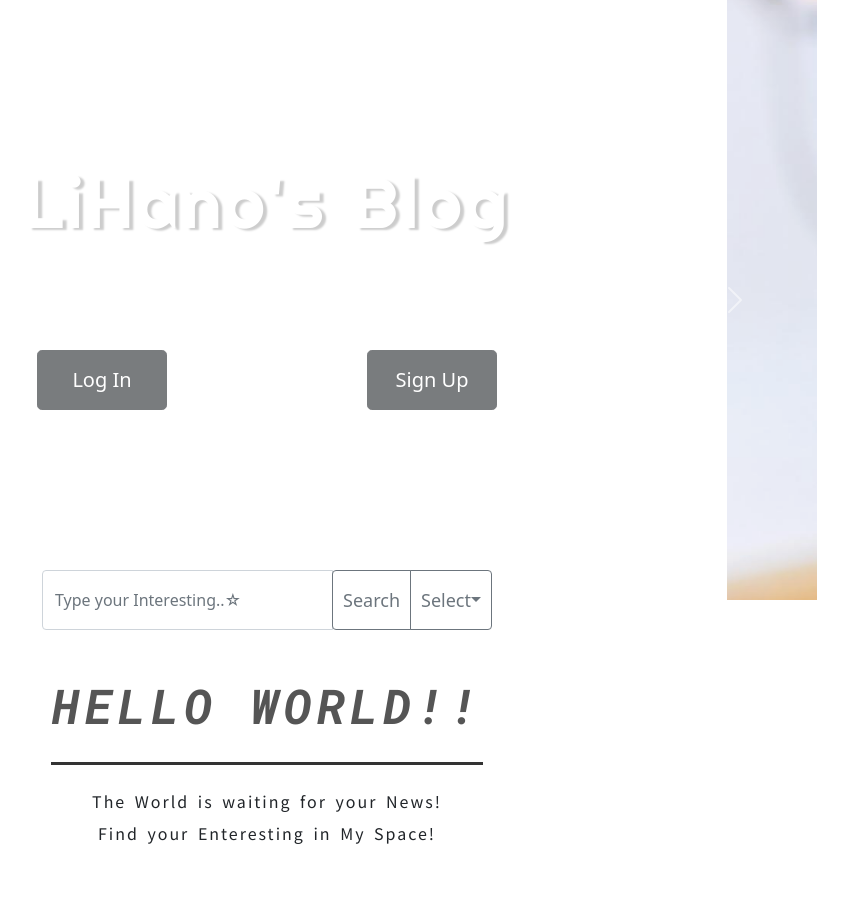
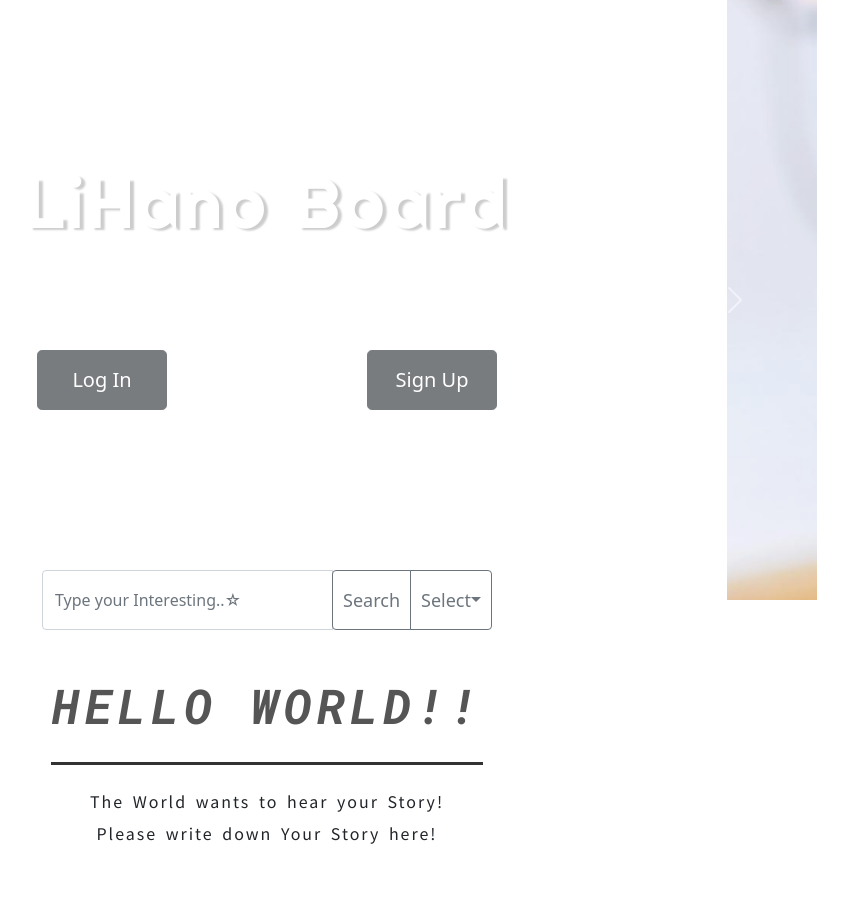
Before and after one commit to ihan12389/blog-react, a React (Create React App) app: page /#/ in a window 1280 px wide. Shown: the top 908 px of the page, without its empty margins (373-1221 px from the left). Built offline with nearby package versions, Linux system fonts and the light colour scheme.

Commit message:
Fix some Err

```diff
--- a/src/components/main/Header.tsx
+++ b/src/components/main/Header.tsx
@@ -130,7 +130,7 @@ const Header = () => {
         </Carousel.Item>
       </HeaderCarousel>
       <LabelContainer>
-        <span>LiHano's Blog</span>
+        <span>LiHano Board</span>
       </LabelContainer>
       {authState.uid === undefined ? (
         <AuthContainer>
--- a/src/components/main/Main.tsx
+++ b/src/components/main/Main.tsx
@@ -124,9 +124,9 @@ const Main = () => {
           <MainContainer>
             <Title>Hello World!!</Title>
             <Explain>
-              The World is waiting for your News!
+              The World wants to hear your Story!
               <br />
-              Find your Enteresting in My Space!
+              Please write down Your Story here!
             </Explain>
             <GridContainer>
               <Row xs={1} sm={2}>
--- a/src/components/posts/PostsHeader.tsx
+++ b/src/components/posts/PostsHeader.tsx
@@ -62,10 +62,10 @@ const SubTitle = styled.span`
 const PostsHeader = () => {
   return (
     <HeaderContainer>
-      <Title>THIS IS LIHANO BLOG</Title>
+      <Title>THIS IS LIHANO BOARD</Title>
 
       <SubTitle>
-        I WANT YOUR NEWS SO WRITE YOUR THINKING.
+        OH HI WELCOME! I WANT TO HEAR YOUR NEWS.
         <br />
         THIS WEB SPACE WILL BE COMPLETED BY YOUR THOUGHTS.
       </SubTitle>
--- a/src/containers/PostsContainer.tsx
+++ b/src/containers/PostsContainer.tsx
@@ -52,11 +52,9 @@ const PostsContainer = (props: any) => {
 
   /* INIT SETTING */
   useEffect(() => {
-    console.log("post의 search와 target", search, target);
     if (search === "" || target === "") {
       dispatch(PostsActions.read());
     } else {
-      console.log(search, target);
       dispatch(PostsActions.search({ search, target }));
     }
   }, [search, target]);
@@ -66,10 +64,6 @@ const PostsContainer = (props: any) => {
 
     setCurrentPostsList(slicedArr); // 만약 pageNumber가 1이라면 0~5, 2라면 6~11
   }, [postsState, page]);
-
-  useEffect(() => {
-    console.log(props.location);
-  }, [props.location.state]);
 
   useEffect(() => {
     if (postsState.loading !== undefined) {
--- a/src/containers/SignupContainer.tsx
+++ b/src/containers/SignupContainer.tsx
@@ -130,6 +130,12 @@ const SignupContainer = ({ props }: any) => {
     } else {
       setPasswordMsg("");
     }
+    if (password.length < 8) {
+      setPasswordMsg("비밀번호는 8자 이상 입력해주세요.");
+      return;
+    } else {
+      setPasswordMsg("");
+    }
     if (password !== checkPassword) {
       setCheckPasswordMsg("비밀번호가 다릅니다.");
       return;
--- a/src/sagas/auth.ts
+++ b/src/sagas/auth.ts
@@ -27,7 +27,7 @@ function* login$(action: LoginAction) {
         uid,
       },
     });
-  } catch {
+  } catch (err) {
     // IF GET ERROR
     // DISPATCH LOGIN FAILURE
     yield put({
```
